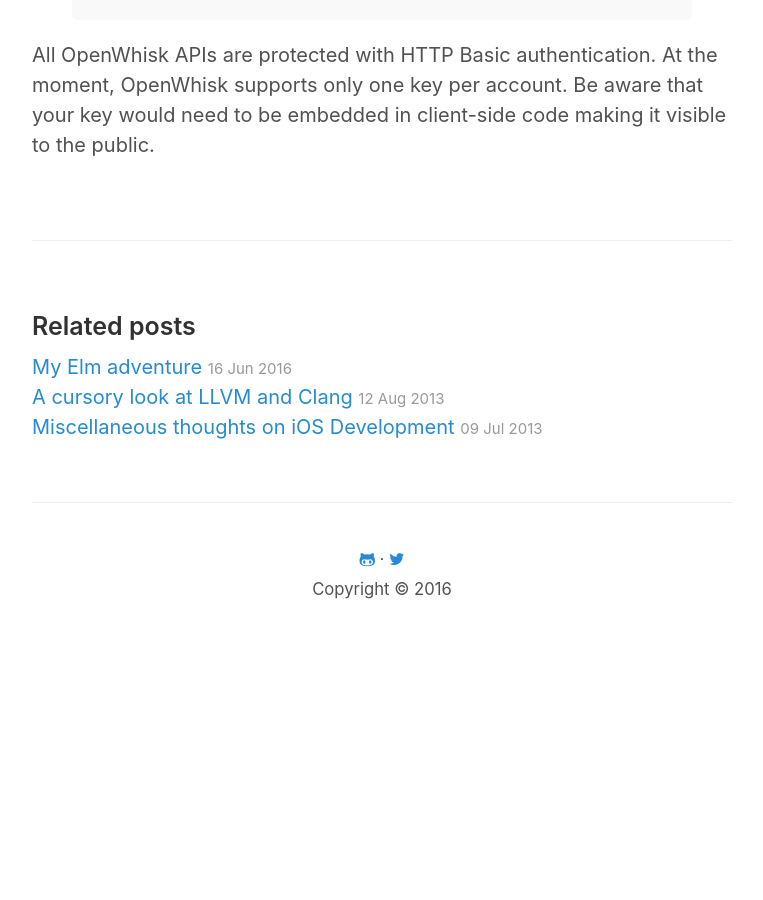
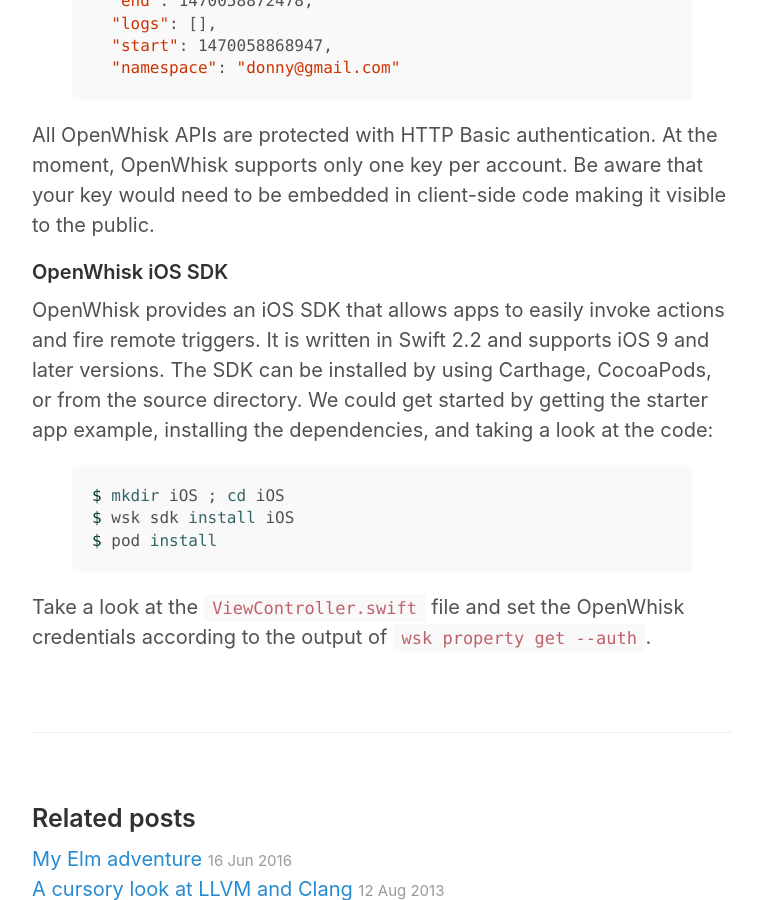
Before and after one commit to donny/donny.github.io, a Jekyll site: the page built from _posts/2016-08-02-ibm-bluemix-openwhisk.md, in a window 1280 px wide and 900 px high, scrolled down 7881 px. Shown: the whole window, without its empty margins (258-1021 px from the left). Built offline with Jekyll 4.4.1, drawn with Linux system fonts in a browser that asks for light colours; nearby versions of some CDN libraries; before the commit the page ends 8524 px from its top, so only the background shows below that; some of the changed text lies outside the part shown.

Commit message:
Update post

```diff
--- a/_posts/2016-08-02-ibm-bluemix-openwhisk.md
+++ b/_posts/2016-08-02-ibm-bluemix-openwhisk.md
@@ -10,6 +10,8 @@
 With OpenWhisk, developers only pay for what they use and they don’t have to manage a server. However, OpenWhisk is still an experimental service from IBM that might change in ways that are incompatible with earlier versions.
 
 #### Getting Started
+
+We assume that the default organisation and space have been set during the IBM Bluemix account signup process.
 
 Install the `wsk` command line tool: `pip install --upgrade https://new-console.ng.bluemix.net/openwhisk/cli/download`. Set the OpenWhisk namespace and authorisation key: `wsk property set --apihost openwhisk.ng.bluemix.net --auth XXXX:XXXX --namespace "namespace_dev"` where the required information can be found on the OpenWhisk web console. Verify the setup: `wsk action invoke /whisk.system/samples/echo -p message hello --blocking --result` which performs a synchronous blocking invocation of `echo` with `hello` as an argument.
 
@@ -263,3 +265,15 @@
 {% endhighlight %}
 
 All OpenWhisk APIs are protected with HTTP Basic authentication. At the moment, OpenWhisk supports only one key per account. Be aware that your key would need to be embedded in client-side code making it visible to the public.
+
+#### OpenWhisk iOS SDK
+
+OpenWhisk provides an iOS SDK that allows apps to easily invoke actions and fire remote triggers. It is written in Swift 2.2 and supports iOS 9 and later versions. The SDK can be installed by using Carthage, CocoaPods, or from the source directory. We could get started by getting the starter app example, installing the dependencies, and taking a look at the code:
+
+{% highlight shell %}
+$ mkdir iOS ; cd iOS
+$ wsk sdk install iOS
+$ pod install
+{% endhighlight %}
+
+Take a look at the `ViewController.swift` file and set the OpenWhisk credentials according to the output of `wsk property get --auth`.
```
Also changed, not shown: other parts of _posts/2016-08-02-ibm-bluemix-openwhisk.md (+5 -5 lines).
